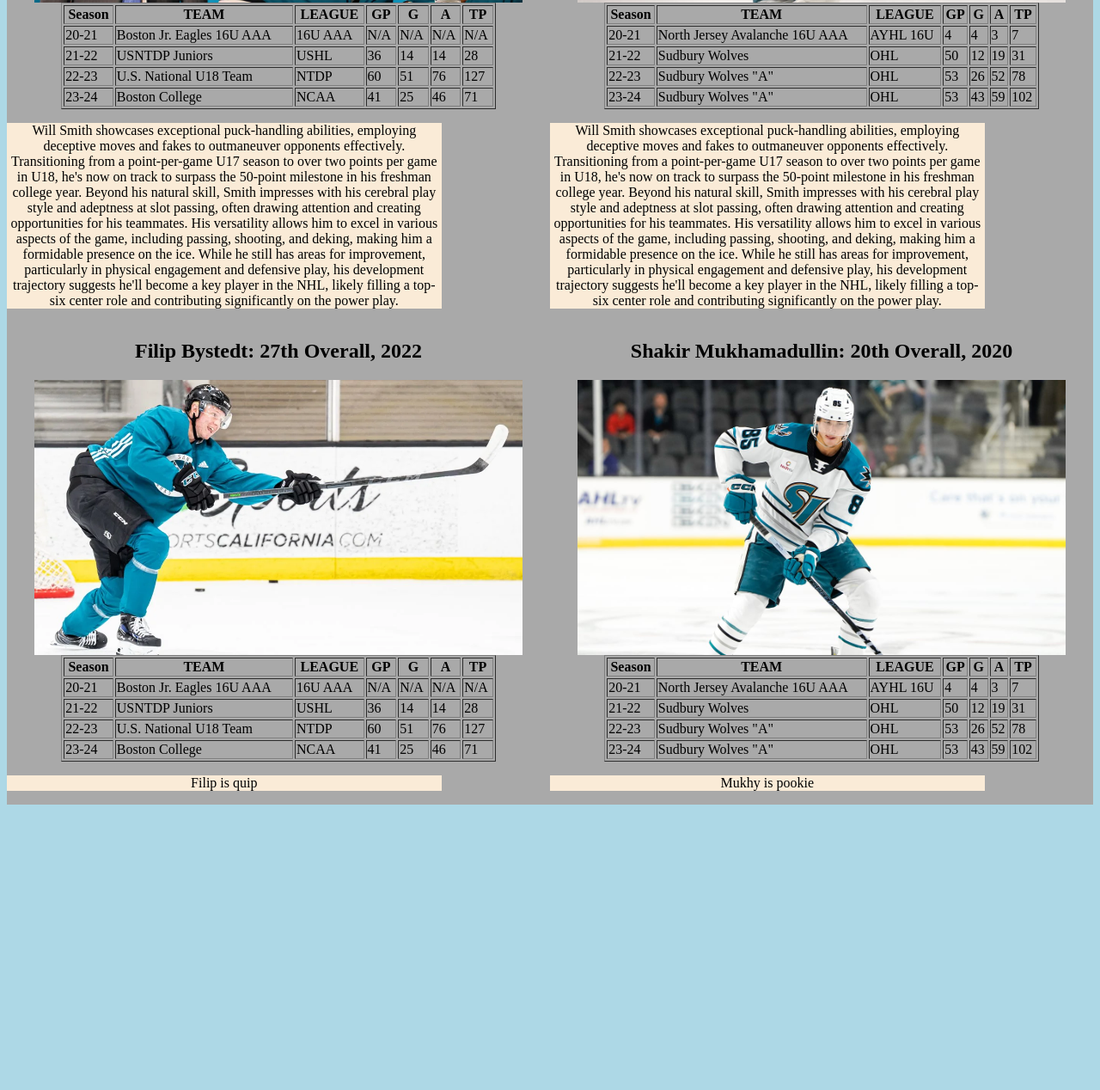
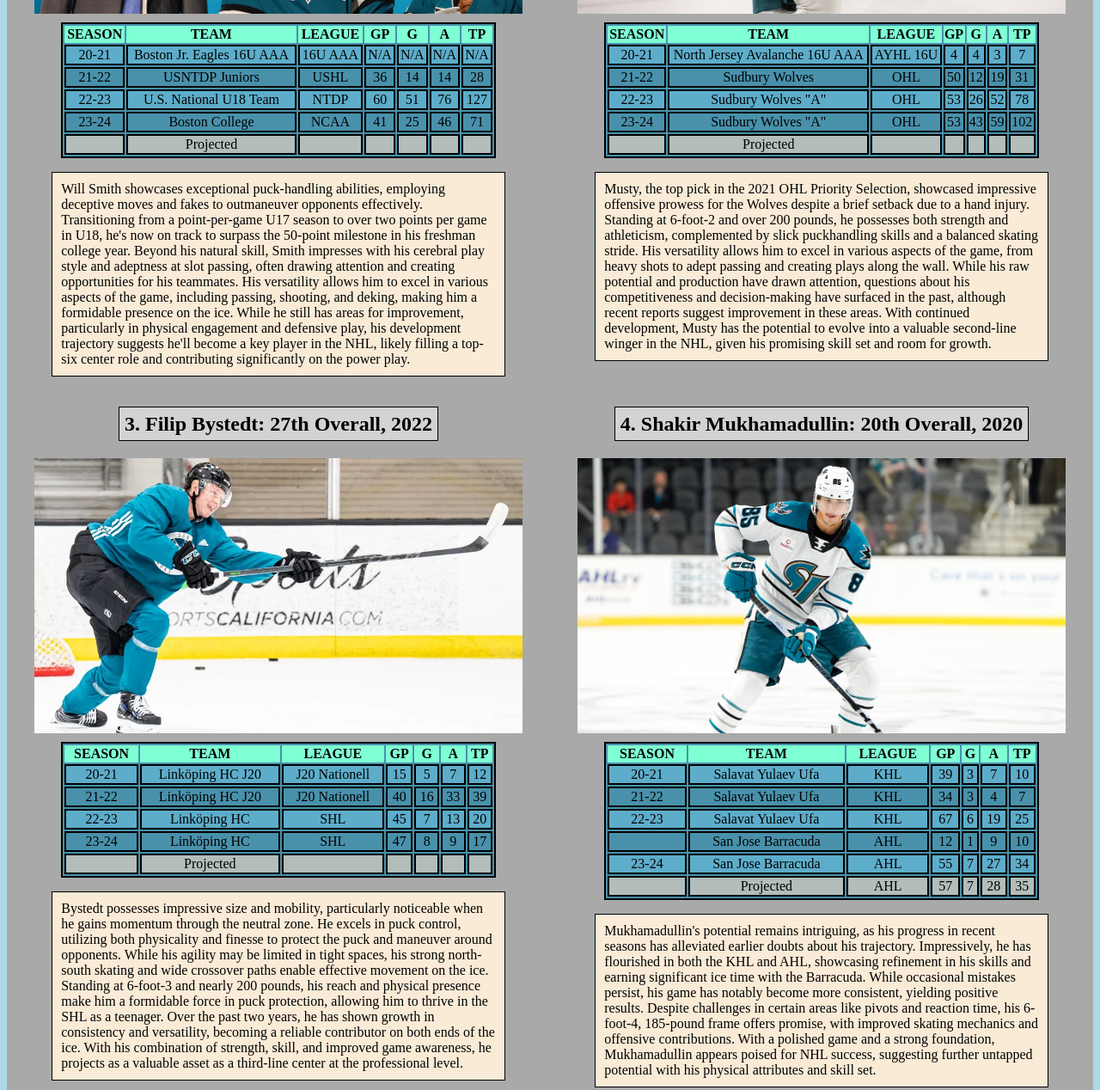
Before and after one commit to MarcoRovell/simpleWebsite, a plain HTML site: page index.html in a window 1280 px wide. Shown: the part 520-1788 px from the top of the page at 86% size. Before the commit the page ends 1456 px from the top, so only its background shows below. Drawn offline with Linux system fonts and the light colour scheme.

Commit message:
Added more styles, elements; Need lists and links

```diff
--- a/index.html
+++ b/index.html
@@ -24,16 +24,16 @@
             </h1>
             <h3>An in depth look at various top prospects of the San Jose Sharks</h3>
         </header>
-        <div style="width: 100%;">
+        <div class="block">
             <div class="Player" style="float: left;">
                 <h2>
-                    Will Smith: 4th Overall, 2023
+                    <span class="player-name">1. Will Smith: 4th Overall, 2023</span>
                 </h2>
                 <img src="will-smith.jpg" alt="Placeholder Image">
-                <table class="table" border="1">
+                <table class="table"  >
                     <thead>
                         <tr>
-                            <th>Season</th>
+                            <th>SEASON</th>
                             <th>TEAM</th>
                             <th>LEAGUE</th>
                             <th>GP</th>
@@ -81,10 +81,18 @@
                         </tr>
                     </tbody>
                     <tfoot>
-
+                        <tr>
+                            <td></td>
+                            <td>Projected</td>
+                            <td></td>
+                            <td></td>
+                            <td></td>
+                            <td></td>
+                            <td></td>
+                        </tr>
                     </tfoot>
                 </table>
-                <p>
+                <p class="player-txt">
                     Will Smith showcases exceptional puck-handling abilities, employing deceptive moves and fakes to outmaneuver
                     opponents effectively. Transitioning from a point-per-game U17 season to over two points per game in U18, he's
                     now on track to surpass the 50-point milestone in his freshman college year. Beyond his natural skill, Smith
@@ -97,13 +105,13 @@
             </div>
             <div class="Player" style="float: right;">
                 <h2>
-                    Quentin Musty: 26th Overall, 2023
+                    <span class="player-name">2. Quentin Musty: 26th Overall, 2023</span>
                 </h2>
                 <img src="quentin-musty.jpg" alt="Placeholder Image">
-                <table class="table" border="1">
+                <table class="table"  >
                     <thead>
                         <tr>
-                            <th>Season</th>
+                            <th>SEASON</th>
                             <th>TEAM</th>
                             <th>LEAGUE</th>
                             <th>GP</th>
@@ -151,30 +159,40 @@
                         </tr>
                     </tbody>
                     <tfoot>
-
+                        <tr>
+                            <td></td>
+                            <td>Projected</td>
+                            <td></td>
+                            <td></td>
+                            <td></td>
+                            <td></td>
+                            <td></td>
+                        </tr>
                     </tfoot>
                 </table>
-                <p>Will Smith showcases exceptional puck-handling abilities, employing deceptive moves and fakes to outmaneuver
-                    opponents effectively. Transitioning from a point-per-game U17 season to over two points per game in U18, he's
-                    now on track to surpass the 50-point milestone in his freshman college year. Beyond his natural skill, Smith
-                    impresses with his cerebral play style and adeptness at slot passing, often drawing attention and creating
-                    opportunities for his teammates. His versatility allows him to excel in various aspects of the game, including
-                     passing, shooting, and deking, making him a formidable presence on the ice. While he still has areas for
-                     improvement, particularly in physical engagement and defensive play, his development trajectory suggests
-                     he'll become a key player in the NHL, likely filling a top-six center role and contributing significantly
-                     on the power play.</p>
+                <p class="player-txt">Musty, the top pick in the 2021 OHL Priority Selection, showcased impressive
+                    offensive prowess for the Wolves despite a brief setback due to a hand injury.
+                    Standing at 6-foot-2 and over 200 pounds, he possesses both strength and athleticism,
+                    complemented by slick puckhandling skills and a balanced skating stride. His versatility
+                    allows him to excel in various aspects of the game, from heavy shots to adept passing
+                    and creating plays along the wall. While his raw potential and production have drawn
+                    attention, questions about his competitiveness and decision-making have surfaced in the
+                    past, although recent reports suggest improvement in these areas. With continued development,
+                    Musty has the potential to evolve into a valuable second-line winger in the NHL, given his
+                    promising skill set and room for growth.
+                </p>
             </div>
         </div>
-        <div style="width: 100%">
+        <div class="block">
             <div class="Player" style="float: left;">
                 <h2>
-                    Filip Bystedt: 27th Overall, 2022
+                    <span class="player-name">3. Filip Bystedt: 27th Overall, 2022</span>
                 </h2>
-                <img id="bystedt" src="filip-bystedt.jpeg" alt="Placeholder Image">
-                <table class="table" border="1">
+                <img src="filip-bystedt.jpeg" alt="Placeholder Image">
+                <table class="table">
                     <thead>
                         <tr>
-                            <th>Season</th>
+                            <th>SEASON</th>
                             <th>TEAM</th>
                             <th>LEAGUE</th>
                             <th>GP</th>
@@ -186,56 +204,75 @@
                     <tbody>
                         <tr>
                             <td>20-21</td>
-                            <td>Boston Jr. Eagles 16U AAA</td>
-                            <td>16U AAA</td>
-                            <td>N/A</td>
-                            <td>N/A</td>
-                            <td>N/A</td>
-                            <td>N/A</td>
+                            <td>Linköping HC J20</td>
+                            <td>J20 Nationell</td>
+                            <td>15</td>
+                            <td>5</td>
+                            <td>7</td>
+                            <td>12</td>
                         </tr>
                         <tr>
                             <td>21-22</td>
-                            <td>USNTDP Juniors</td>
-                            <td>USHL</td>
-                            <td>36</td>
-                            <td>14</td>
-                            <td>14</td>
-                            <td>28</td>
+                            <td>Linköping HC J20</td>
+                            <td>J20 Nationell</td>
+                            <td>40</td>
+                            <td>16</td>
+                            <td>33</td>
+                            <td>39</td>
                         </tr>
                         <tr>
                             <td>22-23</td>
-                            <td>U.S. National U18 Team</td>
-                            <td>NTDP</td>
-                            <td>60</td>
-                            <td>51</td>
-                            <td>76</td>
-                            <td>127</td>
+                            <td>Linköping HC</td>
+                            <td>SHL</td>
+                            <td>45</td>
+                            <td>7</td>
+                            <td>13</td>
+                            <td>20</td>
                         </tr>
                         <tr>
                             <td>23-24</td>
-                            <td>Boston College</td>
-                            <td>NCAA</td>
-                            <td>41</td>
-                            <td>25</td>
-                            <td>46</td>
-                            <td>71</td>
+                            <td>Linköping HC</td>
+                            <td>SHL</td>
+                            <td>47</td>
+                            <td>8</td>
+                            <td>9</td>
+                            <td>17</td>
                         </tr>
                     </tbody>
                     <tfoot>
-
+                        <tr>
+                            <td class="empty-cell"></td>
+                            <td>Projected</td>
+                            <td></td>
+                            <td></td>
+                            <td></td>
+                            <td></td>
+                            <td></td>
+                        </tr>
                     </tfoot>
                 </table>
-                <p>Filip is quip</p>
+                <p class="player-txt">Bystedt possesses impressive size and mobility, particularly noticeable
+                    when he gains momentum through the neutral zone. He excels in puck
+                    control, utilizing both physicality and finesse to protect the puck
+                    and maneuver around opponents. While his agility may be limited in
+                    tight spaces, his strong north-south skating and wide crossover paths
+                    enable effective movement on the ice. Standing at 6-foot-3 and nearly
+                    200 pounds, his reach and physical presence make him a formidable force
+                    in puck protection, allowing him to thrive in the SHL as a teenager.
+                    Over the past two years, he has shown growth in consistency and versatility,
+                    becoming a reliable contributor on both ends of the ice. With his combination
+                    of strength, skill, and improved game awareness, he projects as a valuable asset
+                    as a third-line center at the professional level.</p>
             </div>
             <div class="Player" style="float: right;">
                 <h2>
-                    Shakir Mukhamadullin: 20th Overall, 2020
+                    <span class="player-name">4. Shakir Mukhamadullin: 20th Overall, 2020</span>
                 </h2>
                 <img src="shakir-mukhamadullin.jpg" alt="Placeholder Image">
-                <table class="table" border="1">
+                <table class="table" >
                     <thead>
                         <tr>
-                            <th>Season</th>
+                            <th>SEASON</th>
                             <th>TEAM</th>
                             <th>LEAGUE</th>
                             <th>GP</th>
@@ -247,47 +284,76 @@
                     <tbody>
                         <tr>
                             <td>20-21</td>
-                            <td>North Jersey Avalanche 16U AAA</td>
-                            <td>AYHL 16U</td>
+                            <td>Salavat Yulaev Ufa</td>
+                            <td>KHL</td>
+                            <td>39</td>
+                            <td>3</td>
+                            <td>7</td>
+                            <td>10</td>
+                        </tr>
+                        <tr>
+                            <td>21-22</td>
+                            <td>Salavat Yulaev Ufa</td>
+                            <td>KHL</td>
+                            <td>34</td>
+                            <td>3</td>
                             <td>4</td>
-                            <td>4</td>
-                            <td>3</td>
                             <td>7</td>
                         </tr>
                         <tr>
-                            <td>21-22</td>
-                            <td>Sudbury Wolves</td>
-                            <td>OHL</td>
-                            <td>50</td>
-                            <td>12</td>
+                            <td>22-23</td>
+                            <td>Salavat Yulaev Ufa</td>
+                            <td>KHL</td>
+                            <td>67</td>
+                            <td>6</td>
                             <td>19</td>
-                            <td>31</td>
+                            <td>25</td>
                         </tr>
                         <tr>
-                            <td>22-23</td>
-                            <td>Sudbury Wolves "A"</td>
-                            <td>OHL</td>
-                            <td>53</td>
-                            <td>26</td>
-                            <td>52</td>
-                            <td>78</td>
+                            <td></td>
+                            <td>San Jose Barracuda</td>
+                            <td>AHL</td>
+                            <td>12</td>
+                            <td>1</td>
+                            <td>9</td>
+                            <td>10</td>
                         </tr>
                         <tr>
                             <td>23-24</td>
-                            <td>Sudbury Wolves "A"</td>
-                            <td>OHL</td>
-                            <td>53</td>
-                            <td>43</td>
-                            <td>59</td>
-                            <td>102</td>
+                            <td>San Jose Barracuda</td>
+                            <td>AHL</td>
+                            <td>55</td>
+                            <td>7</td>
+                            <td>27</td>
+                            <td>34</td>
                         </tr>
                     </tbody>
                     <tfoot>
-
+                        <tr>
+                            <td></td>
+                            <td>Projected</td>
+                            <td>AHL</td>
+                            <td>57</td>
+                            <td>7</td>
+                            <td>28</td>
+                            <td>35</td>
+                        </tr>
                     </tfoot>
                 </table>
-                <p>Mukhy is pookie</p>
+                <p class="player-txt">Mukhamadullin's potential remains intriguing, as his progress in recent
+                    seasons has alleviated earlier doubts about his trajectory. Impressively,
+                    he has flourished in both the KHL and AHL, showcasing refinement in
+                    his skills and earning significant ice time with the Barracuda. While
+                    occasional mistakes persist, his game has notably become more consistent,
+                    yielding positive results. Despite challenges in certain areas like pivots
+                    and reaction time, his 6-foot-4, 185-pound frame offers promise, with
+                    improved skating mechanics and offensive contributions. With a polished game
+                    and a strong foundation, Mukhamadullin appears poised for NHL success,
+                    suggesting further untapped potential with his physical attributes and skill set.</p>
             </div>
+        </div>
+        <div>
+
         </div>
     </body>
 </html>
--- a/styles.css
+++ b/styles.css
@@ -3,7 +3,6 @@
     color:rgb(194, 194, 194);
     font-family: 'Nanum Gothic', sans-serif;
     font-variant: small-caps;
-
 }
 
 .Player {
@@ -27,22 +26,61 @@
     color: rgb(0, 0, 0);
     font-size: 1.5em;
     text-align: center;
+    text-decoration: underline;
 }
 
 h2 {
     text-align: center;
+    /* background-color: lightgray; */
+    padding: 1%;
+}
+
+.player-name {
+    width: 50%;
+    background-color: lightgray;
+    padding: 1%;
+    border: 1px solid black;
 }
 
 .table {
+    border: 2px solid;
     width:80%;
     margin-left: auto;
     margin-right: auto;
+    margin-top: 10px;
+    background-color: rgb(73, 145, 171);
 }
 
-.Player > p {
+.table thead {
+    background-color: aquamarine;
+}
+
+.table td {
+    border: 2px solid;
+    text-align: center;
+}
+
+.table tfoot {
+    background-color: rgb(179, 189, 186);
+
+}
+
+tbody tr:nth-child(odd) td {
+    background-color: rgb(93, 173, 202);
+}
+
+.player-txt {
     width: 80%;
     justify-content: center;
-    align-items: center;
     background-color: antiquewhite;
-    text-align: center;
+    margin-left: auto;
+    margin-right: auto;
+    border: 1px solid;
+    padding: 10px
 }
+
+.block {
+    width: 100%;
+    background-color: darkgray;
+    overflow:auto;
+}
```
